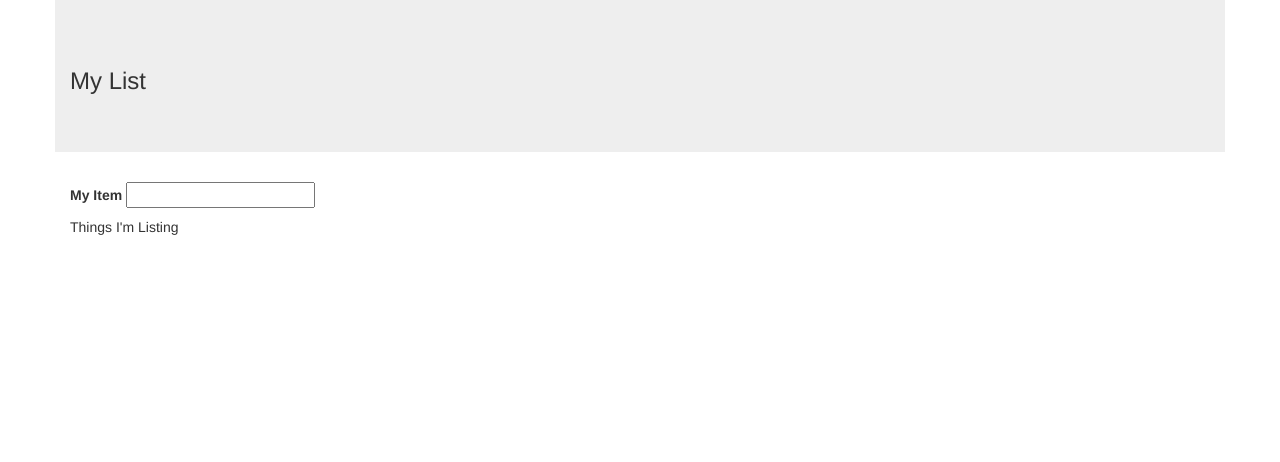
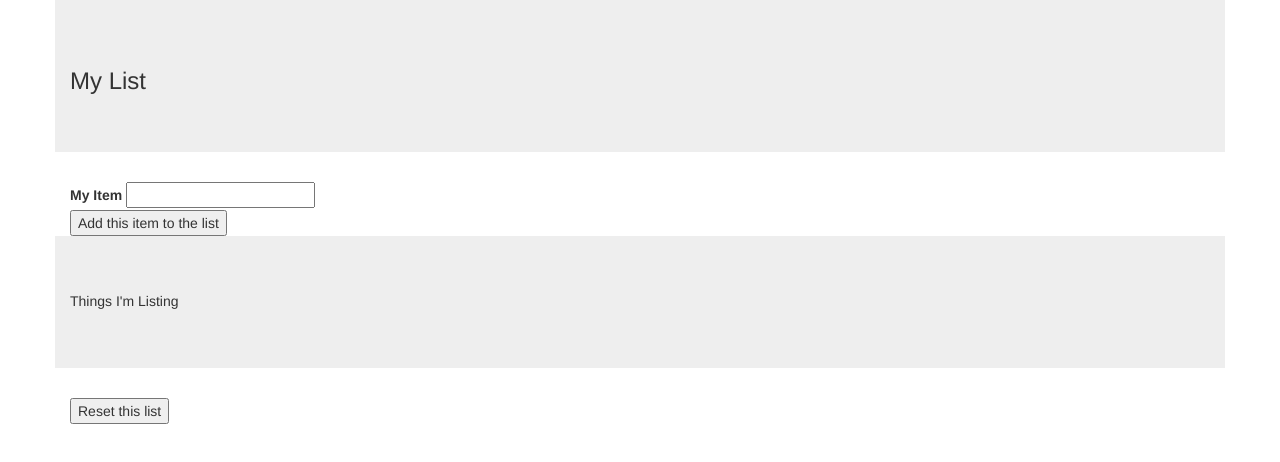
Before and after one commit to jtf86/jquery_demo, a plain HTML site: page index.html in a window 1280 px wide. Drawn offline with nearby package versions, Linux system fonts and the light colour scheme.

Commit message:
complete initial skeleton

```diff
--- a/index.html
+++ b/index.html
@@ -20,13 +20,16 @@
     <!-- Entry Form -->
     <div class="container">
       <form id="new_item">
-          <label for="item">My Item</label>
-          <input type="text" id="item">
+          <div class="">
+            <label for="item">My Item</label>
+            <input type="text" id="item">
+          </div>
+          <button type="submit" id="submit">Add this item to the list</button>
       </form>
 
     </div>
     <!-- List -->
-    <div class="container list">
+    <div class="container list jumbotron">
       <h5>Things I'm Listing</h5>
       <ul id="my_list">
 
@@ -35,7 +38,7 @@
 
     <!-- Refresh -->
     <div class="container refresh">
-
+      <button type="button" id="refresh">Reset this list</button>
     </div>
   </body>
 </html>
```
